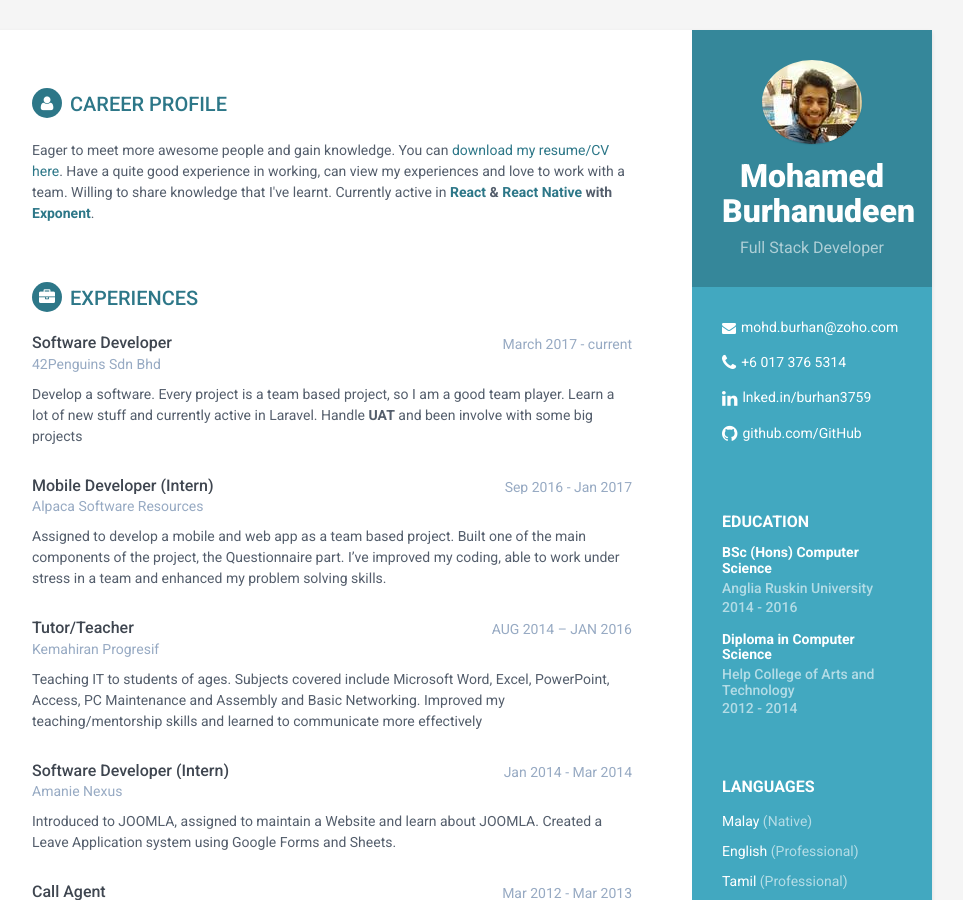
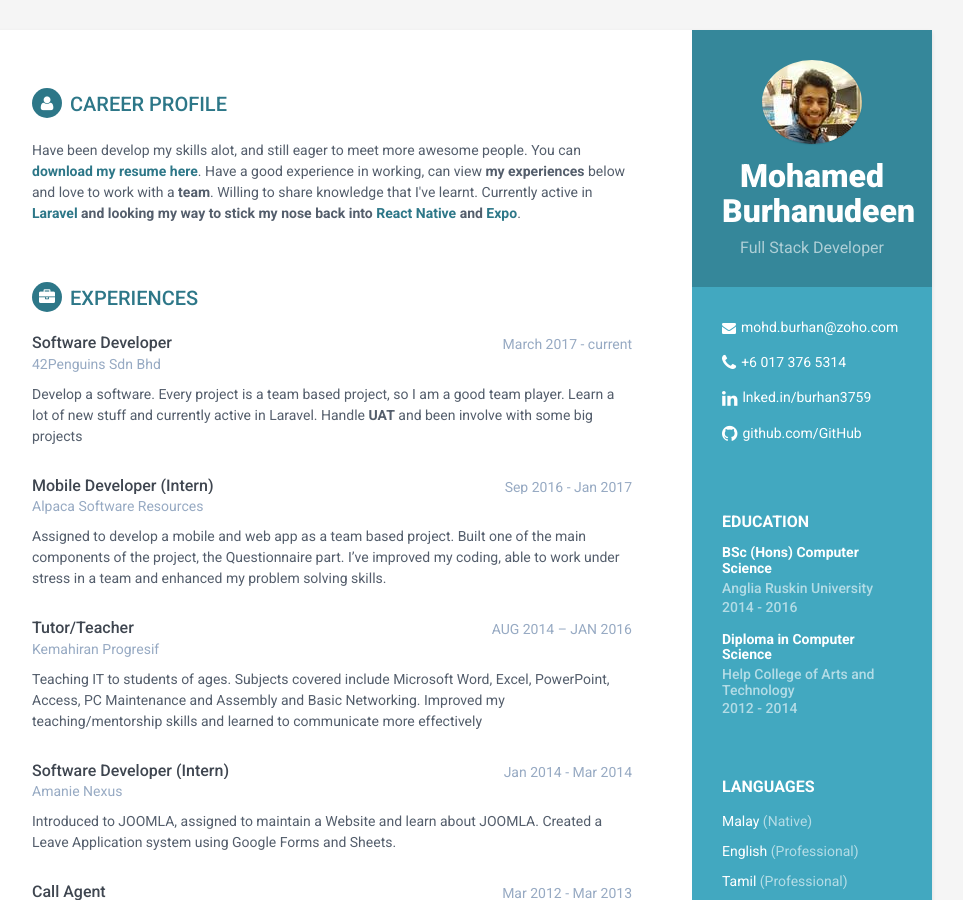
Before and after one commit to burhan3759/resume, a Jekyll site: the page built from index.html, in a window 1280 px wide and 900 px high. Shown: the whole window, without its empty margins (188-1151 px from the left). Built offline with Jekyll 4.4.1, drawn with Linux system fonts in a browser that asks for light colours.

Commit message:
Update career-profile.html
Update my profile

```diff
--- a/_includes/career-profile.html
+++ b/_includes/career-profile.html
@@ -1,6 +1,6 @@
 <section class="section summary-section">
 <h2 class="section-title"><i class="fa fa-user"></i>Career Profile</h2>
 <div class="summary">
-    <p>Eager to meet more awesome people and gain knowledge. You can <a href="https://drive.google.com/uc?export=download&id=0B8YgG3Piiq99SmNnN1ZTRmswcDA" target="_blank">download my resume/CV here</a>. Have a quite good experience in working, can view my experiences and love to work with a team. Willing to share knowledge that I've learnt. Currently active in <strong><a href="https://facebook.github.io/react/" target="_blank">React</a> & <a href="https://facebook.github.io/react-native/" target="_blank">React Native</a> with <a href="https://getexponent.com/" target="_blank">Exponent</a></strong>.</p>
+    <p>Have been develop my skills alot, and still eager to meet more awesome people. You can <a href="https://drive.google.com/uc?export=download&id=0B8YgG3Piiq99SmNnN1ZTRmswcDA" target="_blank"><b>download my resume here</b></a>. Have a good experience in working, can view <b>my experiences</b> below and love to work with a <b>team</b>. Willing to share knowledge that I've learnt. Currently active in <strong><a href="https://laravel.com" target="_blank">Laravel</a> and looking my way to stick my nose back into <a href="https://facebook.github.io/react-native/" target="_blank">React Native</a> and <a href="https://getexponent.com/" target="_blank">Expo</a></strong>.</p>
 </div><!--//summary-->
 </section><!--//section-->
```
